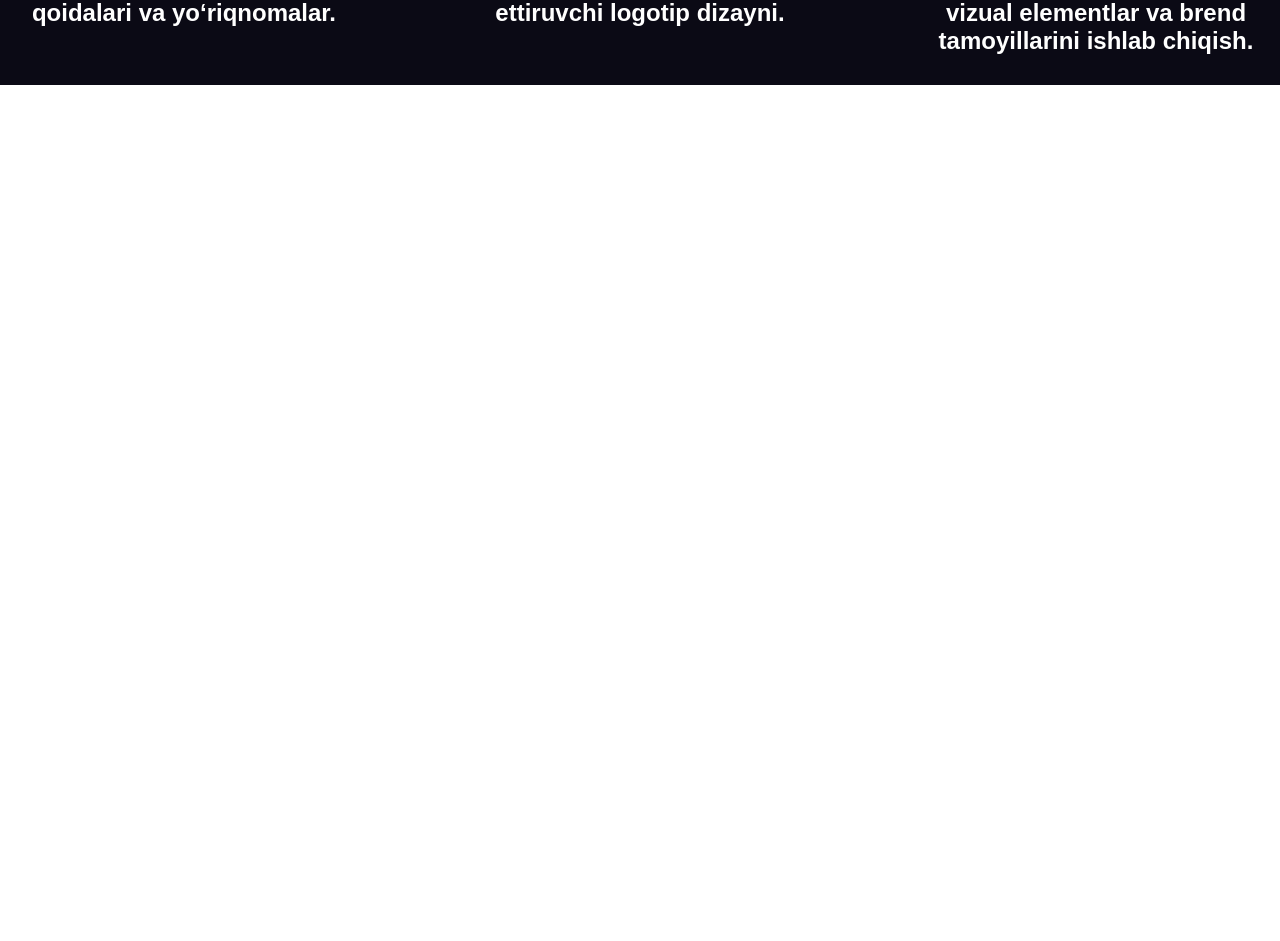
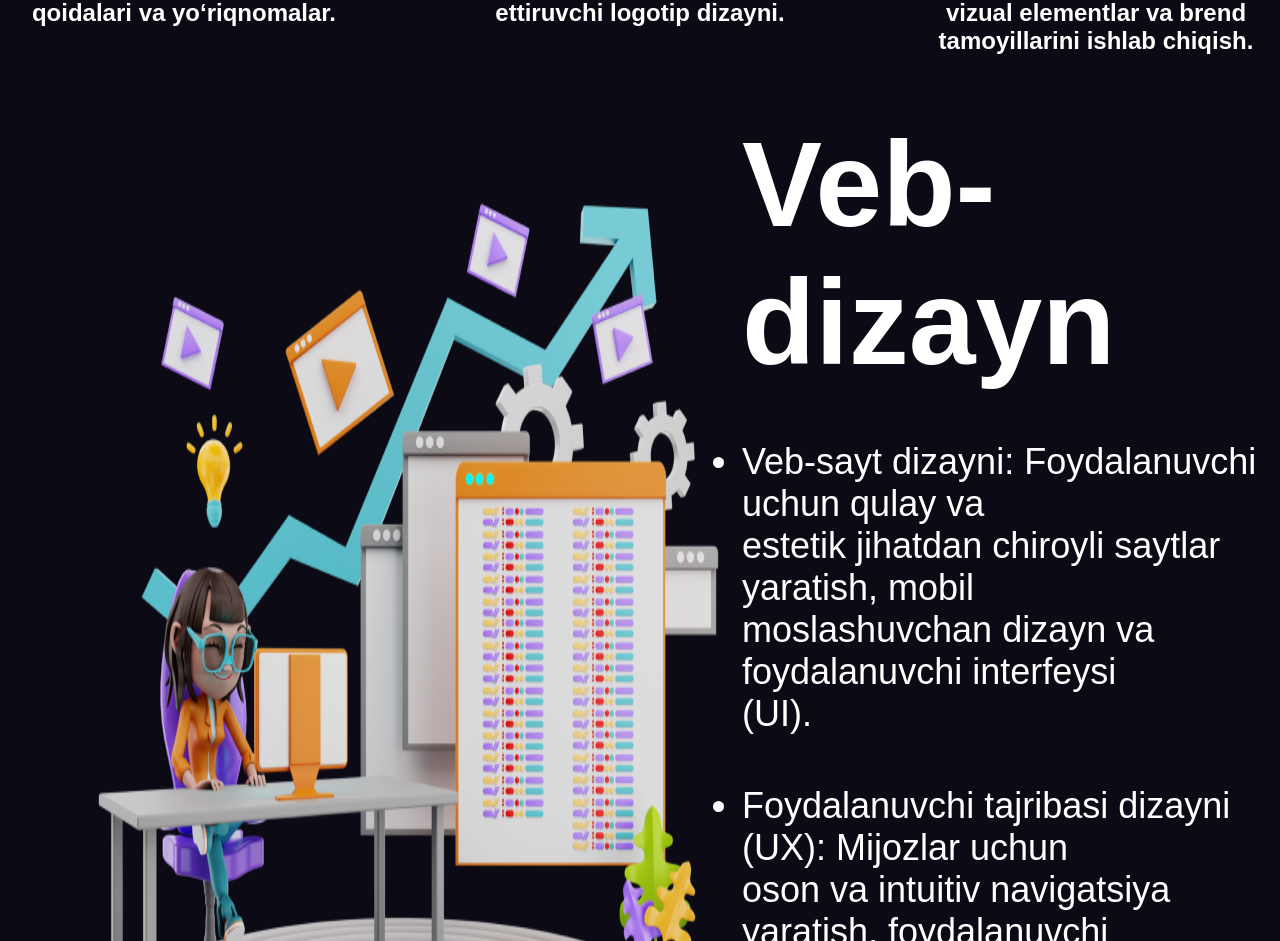
Before and after one commit to Anomuru/cybrix, a React (Create React App) app: page /design in a window 1280 px wide. Shown: the part 771-1712 px from the top of the page. Before the commit the page ends 856 px from the top, so only its background shows below. Built offline with nearby package versions, Linux system fonts and the light colour scheme.

Commit message:
add designMaterial

```diff
--- a/src/app/styles/index.sass
+++ b/src/app/styles/index.sass
@@ -12,3 +12,6 @@ html
 
 .app
   background: #000000B8
+
+::-webkit-scrollbar
+  width: 0
--- a/src/entities/design/index.js
+++ b/src/entities/design/index.js
@@ -1 +1,3 @@
 export {DesignHome} from "./ui/designHome/designHome";
+export {DesignAbout} from "./ui/designAbout/designAbout";
+export {DesignMaterial} from "./ui/designMaterial/designMaterial";
--- /dev/null
+++ b/src/entities/design/ui/designAbout/designAbout.js
@@ -0,0 +1,38 @@
+import {memo} from 'react';
+
+import cls from "./designAbout.module.sass";
+import image from "shared/assets/images/designAboutImage.png";
+
+export const DesignAbout = memo(() => {
+    return (
+        <div className={cls.designAbout}>
+            <img
+                className={cls.designAbout__image}
+                src={image}
+                alt=""
+            />
+            <div className={cls.container}>
+                <h1 className={cls.container__title}>
+                    Veb-dizayn
+                </h1>
+                <ul className={cls.container__list}>
+                    <li className={cls.container__item}>
+                        Veb-sayt dizayni: Foydalanuvchi uchun qulay va <br/>
+                        estetik jihatdan chiroyli saytlar yaratish, mobil <br/>
+                        moslashuvchan dizayn va foydalanuvchi interfeysi <br/>
+                        (UI).
+                    </li>
+                    <li className={cls.container__item}>
+                        Foydalanuvchi tajribasi dizayni (UX): Mijozlar uchun <br/>
+                        oson va intuitiv navigatsiya yaratish, foydalanuvchi <br/>
+                        tajribasini yaxshilash.
+                    </li>
+                    <li className={cls.container__item}>
+                        Veb-banneryalar: Veb-saytlar yoki onlayn marketing <br/>
+                        uchun reklamalar va bannerlar yaratish.
+                    </li>
+                </ul>
+            </div>
+        </div>
+    )
+})
--- /dev/null
+++ b/src/entities/design/ui/designAbout/designAbout.module.sass
@@ -0,0 +1,24 @@
+.designAbout
+  width: 100%
+  padding: 3rem 0 3rem 5rem
+  display: flex
+  justify-content: space-between
+  .container
+    width: 50%
+    display: flex
+    flex-direction: column
+    align-items: center
+    gap: 5rem
+    &__title
+      align-self: flex-start
+      font-weight: 600
+      font-size: 12rem
+      color: white
+    &__list
+      display: flex
+      flex-direction: column
+      gap: 5rem
+    &__item
+      color: white
+      font-weight: 500
+      font-size: 3.6rem
--- /dev/null
+++ b/src/entities/design/ui/designMaterial/designMaterial.js
@@ -0,0 +1,13 @@
+import {memo} from 'react';
+
+import cls from "./designMaterial.module.sass";
+
+export const DesignMaterial = memo(() => {
+    return (
+        <div className={cls.designMaterial}>
+            <div className={cls.designMaterial__titleContainer}>
+
+            </div>
+        </div>
+    )
+})
--- /dev/null
+++ b/src/entities/design/ui/designMaterial/designMaterial.module.sass
@@ -0,0 +1,3 @@
+.designMaterial
+  display: flex
+  //flex-direction:
--- a/src/pages/designPage/ui/designPage.js
+++ b/src/pages/designPage/ui/designPage.js
@@ -1,5 +1,10 @@
-import {DesignHome} from "entities/design";
 import React from 'react';
+
+import {
+    DesignAbout,
+    DesignHome,
+    DesignMaterial
+} from "entities/design";
 
 import cls from "./designPage.module.sass";
 
@@ -7,6 +12,8 @@ export const DesignPage = () => {
     return (
         <div className={cls.design}>
             <DesignHome/>
+            <DesignAbout/>
+            <DesignMaterial/>
         </div>
     )
 }
```
Also changed, not shown: src/shared/assets/images/designAboutImage.png (added).
